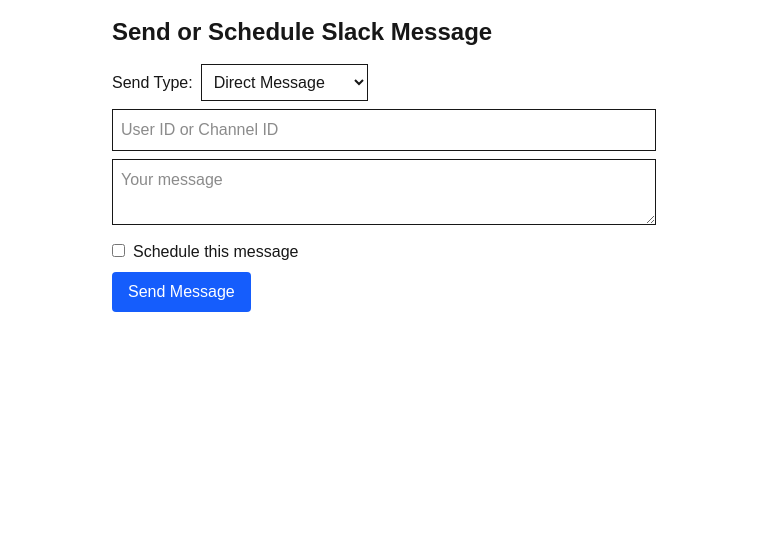
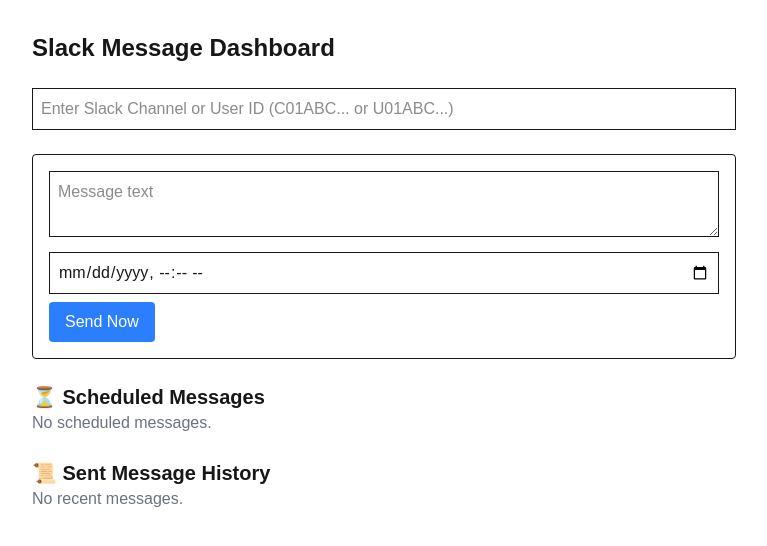
Before and after one commit to Freak3123/slack-connect, a Next.js app: page /schedule in a window 1280 px wide. Shown: the top 546 px of the page, without its empty margins (256-1023 px from the left). Built offline with nearby package versions, Linux system fonts and the light colour scheme.

Commit message:
feat: Added error handling for failed scheduling requests.

```diff
--- /dev/null
+++ b/app/api/delete-schedule/route.ts
@@ -0,0 +1,24 @@
+import { NextResponse } from "next/server";
+
+export async function DELETE(req: Request) {
+  try {
+    const body = await req.json();
+
+    const res = await fetch(
+      `${process.env.NEXT_PUBLIC_BACKEND_URL}/delete-scheduled`,
+      {
+        method: "DELETE",
+        headers: { "Content-Type": "application/json" },
+        body: JSON.stringify(body),
+      }
+    );
+
+    const data = await res.json();
+    return NextResponse.json(data);
+  } catch (error) {
+    return NextResponse.json(
+      { error: "Failed to delete scheduled message" },
+      { status: 500 }
+    );
+  }
+}
--- /dev/null
+++ b/app/api/messages/route.ts
@@ -0,0 +1,26 @@
+import { NextResponse } from "next/server";
+
+export async function GET(req: Request) {
+  const { searchParams } = new URL(req.url);
+  const id = searchParams.get("id");
+  const type = searchParams.get("type");
+
+  if (!id) {
+    return NextResponse.json({ error: "Missing id" }, { status: 400 });
+  }
+
+  try {
+    const res = await fetch(
+      `${process.env.NEXT_PUBLIC_BACKEND_URL}/messages?id=${id}&type=${type || ""}`,
+      { method: "GET" }
+    );
+
+    const data = await res.json();
+    return NextResponse.json(data);
+  } catch (error) {
+    return NextResponse.json(
+      { error: "Failed to fetch messages" },
+      { status: 500 }
+    );
+  }
+}
--- /dev/null
+++ b/app/api/schedule/route.ts
@@ -0,0 +1,28 @@
+import { NextResponse } from "next/server";
+import axios from "axios";
+export async function POST(req: Request) {
+  try {
+    const body = await req.json();
+
+
+
+const res = await axios.post(
+  `${process.env.BACKEND_URL}/schedule`,
+  body,
+  {
+    headers: {
+      "Content-Type": "application/json",
+    },
+  }
+);
+
+
+    const data = await res.data;
+    return NextResponse.json(data);
+  } catch (error) {
+    return NextResponse.json(
+      { error: "Failed to schedule message" },
+      { status: 500 }
+    );
+  }
+}
--- a/app/schedule/page.tsx
+++ b/app/schedule/page.tsx
@@ -1,91 +1,197 @@
+// app/page.tsx
 'use client';
 
-import { useState } from 'react';
+import { useEffect, useState } from 'react';
 
-export default function SendOrScheduleMessagePage() {
-  const [type, setType] = useState<'dm' | 'channel'>('dm');
-  const [slackId, setSlackId] = useState('');
-  const [message, setMessage] = useState('');
-  const [schedule, setSchedule] = useState(false);
-  const [time, setTime] = useState('');
-  const [response, setResponse] = useState('');
+type ScheduledMsg = {
+  scheduled_message_id: string;
+  text: string;
+  post_at: number;
+};
 
-  const handleSubmit = async () => {
-    const endpoint = schedule ? '/api/schedule' : '/api/send-message';
-    const payload: any = { type, slackId, message };
+type SentMsg = {
+  ts: string;
+  text: string;
+};
 
-    if (schedule && time) payload.time = time;
+export default function Home() {
+  const [targetId, setTargetId] = useState('');
+  const [messageText, setMessageText] = useState('');
+  const [sendTime, setSendTime] = useState('');
+  const [scheduled, setScheduled] = useState<ScheduledMsg[]>([]);
+  const [history, setHistory] = useState<SentMsg[]>([]);
+  const [loading, setLoading] = useState(false);
 
-    const res = await fetch(endpoint, {
-      method: 'POST',
-      headers: { 'Content-Type': 'application/json' },
-      body: JSON.stringify(payload),
-    });
-
-    const data = await res.json();
-    if (res.ok) {
-      setResponse(schedule ? '📅 Message scheduled!' : '✅ Message sent!');
-    } else {
-      setResponse(`❌ Error: ${data.error}`);
+  // Fetch messages from backend API
+  const fetchMessages = async () => {
+    if (!targetId) return;
+    setLoading(true);
+    try {
+      const res = await fetch(`/api/messages?id=${targetId}`);
+      const data = await res.json();
+      setScheduled(data.scheduled || []);
+      setHistory(data.history || []);
+    } catch (err) {
+      console.error('❌ Failed to fetch messages:', err);
+    } finally {
+      setLoading(false);
     }
   };
 
+  // Cancel scheduled message
+  const cancelMessage = async (id: string, channel: string) => {
+    try {
+      await fetch(`/api/deleter`, {
+        method: 'POST',
+        body: JSON.stringify({ scheduled_message_id: id, channelId: channel }),
+        headers: { 'Content-Type': 'application/json' },
+      });
+      fetchMessages();
+    } catch (err) {
+      console.error('❌ Failed to delete message:', err);
+    }
+  };
+
+  // Send or schedule message
+  const scheduleMessage = async () => {
+    try {
+      const body: any = {
+        targetId:targetId,
+        message: messageText,
+        time: sendTime ? new Date(sendTime).getTime() / 1000 : Math.floor(Date.now() / 1000) + 86400, // default to 1 day later if no time provided
+
+
+      };
+      if (sendTime) body.time = sendTime;
+
+      await fetch(`/api/schedule`, {
+        method: 'POST',
+        body: JSON.stringify(body),
+        headers: { 'Content-Type': 'application/json' },
+      });
+
+      setMessageText('');
+      setSendTime('');
+      fetchMessages();
+    } catch (err) {
+      console.error('❌ Failed to send/schedule message:', err);
+    }
+  };
+
+  // Auto-refresh countdown timer every second
+  useEffect(() => {
+    const interval = setInterval(() => {
+      setScheduled((msgs) => [...msgs]);
+    }, 1000);
+    return () => clearInterval(interval);
+  }, []);
+
+  // Refetch whenever target changes
+  useEffect(() => {
+    if (targetId) fetchMessages();
+  }, [targetId]);
+
   return (
-    <div className="max-w-xl mx-auto p-4">
-      <h1 className="text-2xl font-bold mb-4">Send or Schedule Slack Message</h1>
+    <main className="p-8 max-w-3xl mx-auto space-y-6">
+      <h1 className="text-2xl font-bold">Slack Message Dashboard</h1>
 
-      <label className="block mb-2">
-        Send Type:
-        <select
-          className="border p-2 ml-2"
-          value={type}
-          onChange={(e) => setType(e.target.value as 'dm' | 'channel')}
-        >
-          <option value="dm">Direct Message</option>
-          <option value="channel">Channel Message</option>
-        </select>
-      </label>
-
+      {/* Target ID Input */}
       <input
-        className="border p-2 w-full mb-2"
-        placeholder="User ID or Channel ID"
-        value={slackId}
-        onChange={(e) => setSlackId(e.target.value)}
+        className="border p-2 w-full"
+        placeholder="Enter Slack Channel or User ID (C01ABC... or U01ABC...)"
+        value={targetId}
+        onChange={(e) => setTargetId(e.target.value)}
       />
 
-      <textarea
-        className="border p-2 w-full mb-2"
-        placeholder="Your message"
-        value={message}
-        onChange={(e) => setMessage(e.target.value)}
-      />
-
-      <label className="block mb-2">
-        <input
-          type="checkbox"
-          className="mr-2"
-          checked={schedule}
-          onChange={(e) => setSchedule(e.target.checked)}
+      {/* New Message Form */}
+      <div className="border p-4 rounded space-y-2">
+        <textarea
+          className="border p-2 w-full"
+          placeholder="Message text"
+          value={messageText}
+          onChange={(e) => setMessageText(e.target.value)}
         />
-        Schedule this message
-      </label>
-
-      {schedule && (
         <input
           type="datetime-local"
-          className="border p-2 w-full mb-4"
-          onChange={(e) => setTime(e.target.value)}
+          className="border p-2 w-full"
+          value={sendTime}
+          onChange={(e) => setSendTime(e.target.value)}
         />
+        <button
+          onClick={scheduleMessage}
+          className="bg-blue-500 text-white px-4 py-2 rounded"
+        >
+          {sendTime ? 'Schedule Message' : 'Send Now'}
+        </button>
+      </div>
+
+      {loading ? (
+        <p>Loading...</p>
+      ) : (
+        <>
+          {/* Scheduled Messages */}
+          <div>
+            <h2 className="text-xl font-semibold">⏳ Scheduled Messages</h2>
+            <ul className="space-y-2">
+              {scheduled.map((msg) => {
+                const secondsLeft = Math.max(
+                  0,
+                  Math.floor((msg.post_at * 1000 - Date.now()) / 1000)
+                );
+                return (
+                  <li
+                    key={msg.scheduled_message_id}
+                    className="border p-3 rounded flex justify-between items-center"
+                  >
+                    <div>
+                      <p>{msg.text}</p>
+                      <p className="text-sm text-gray-600">
+                        Scheduled for:{' '}
+                        {new Date(msg.post_at * 1000).toLocaleString()} · ⏱️{' '}
+                        {secondsLeft}s left
+                      </p>
+                    </div>
+                    <button
+                      onClick={() =>
+                        cancelMessage(msg.scheduled_message_id, targetId)
+                      }
+                      className="text-red-600 hover:underline"
+                    >
+                      Cancel
+                    </button>
+                  </li>
+                );
+              })}
+              {scheduled.length === 0 && (
+                <p className="text-gray-500">No scheduled messages.</p>
+              )}
+            </ul>
+          </div>
+
+          {/* Sent Message History */}
+          <div>
+            <h2 className="text-xl font-semibold mt-6">
+              📜 Sent Message History
+            </h2>
+            <ul className="space-y-2">
+              {history.map((msg, i) => (
+                <li key={msg.ts + i} className="border p-3 rounded">
+                  <p>{msg.text}</p>
+                  <p className="text-sm text-gray-600">
+                    Sent at:{' '}
+                    {new Date(
+                      Number(msg.ts.split('.')[0]) * 1000
+                    ).toLocaleString()}
+                  </p>
+                </li>
+              ))}
+              {history.length === 0 && (
+                <p className="text-gray-500">No recent messages.</p>
+              )}
+            </ul>
+          </div>
+        </>
       )}
-
-      <button
-        onClick={handleSubmit}
-        className="bg-blue-600 text-white px-4 py-2 rounded"
-      >
-        {schedule ? 'Schedule Message' : 'Send Message'}
-      </button>
-
-      {response && <p className="mt-4">{response}</p>}
-    </div>
+    </main>
   );
 }
```
Also changed, not shown: package.json (+8 -6 lines), 1 other file (tests, documents, lock files or other folders).
